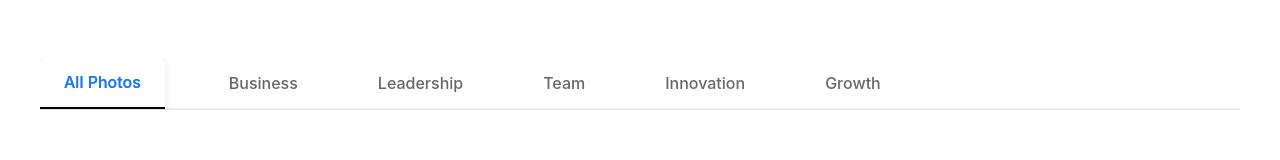
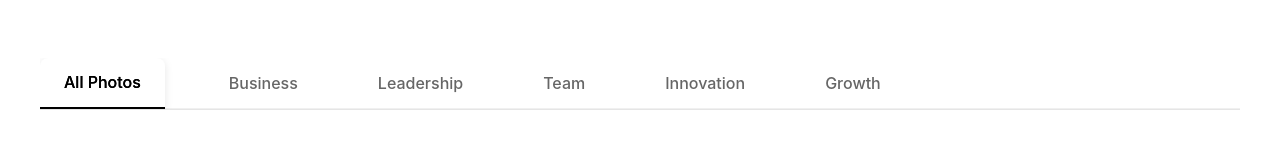
Before and after one commit to webtesting22/GanpatrajChowdhary, a React (Vite) app: page /journey-photos in a window 1280 px wide. Shown: the part 434-594 px from the top of the page. Built offline with nearby package versions, Linux system fonts and the light colour scheme.

Commit message:
Some changes done

```diff
--- a/src/Components/JourneyPhotos/JourneyPhotos.css
+++ b/src/Components/JourneyPhotos/JourneyPhotos.css
@@ -26,6 +26,10 @@
     background: #fff;
     box-shadow: 0 2px 8px rgba(0, 0, 0, 0.1);
     border-bottom: 2px solid #000;
+}
+
+.custom-tabs .ant-tabs-tab-active .ant-tabs-tab-btn{
+    color: black !important;
 }
 
 .custom-tabs .ant-tabs-ink-bar {
--- a/src/Components/LatestUpdates/LatestUpdates.css
+++ b/src/Components/LatestUpdates/LatestUpdates.css
@@ -466,6 +466,11 @@
 
 /* Responsive Design */
 @media (max-width: 768px) {
+    .modal-meta{
+        flex-direction: column;
+        align-items: flex-start;
+        gap: 10px;
+    }
     .latest-updates {
         padding: 60px 0;
     }
--- a/src/Components/OurJourney/OurJourney.jsx
+++ b/src/Components/OurJourney/OurJourney.jsx
@@ -93,8 +93,8 @@ const OurJourney = () => {
                     </div>
                 </div>
             </div>
-            <img src="https://s3.ap-south-1.amazonaws.com/prepseed/prod/ldoc/media/GanpatrajMobileTineline.png" alt="" className="MobileShowImage" style={{ width: "100%", height: "auto" }}/>
-            <img src="https://s3.ap-south-1.amazonaws.com/prepseed/prod/ldoc/media/GanpatRajJourney.png" alt="" style={{ width: "100%", height: "auto" }} className="PcShowImage"/>
+            <img src="https://s3.ap-south-1.amazonaws.com/prepseed/prod/ldoc/media/GanpatrajMobileTineline.png" alt="" className="MobileShowImage" style={{ width: "100%", height: "auto" }} />
+            <img src="https://s3.ap-south-1.amazonaws.com/prepseed/prod/ldoc/media/GanpatRajJourney.png" alt="" style={{ width: "100%", height: "auto" }} className="PcShowImage" />
 
         </>
     );
```
